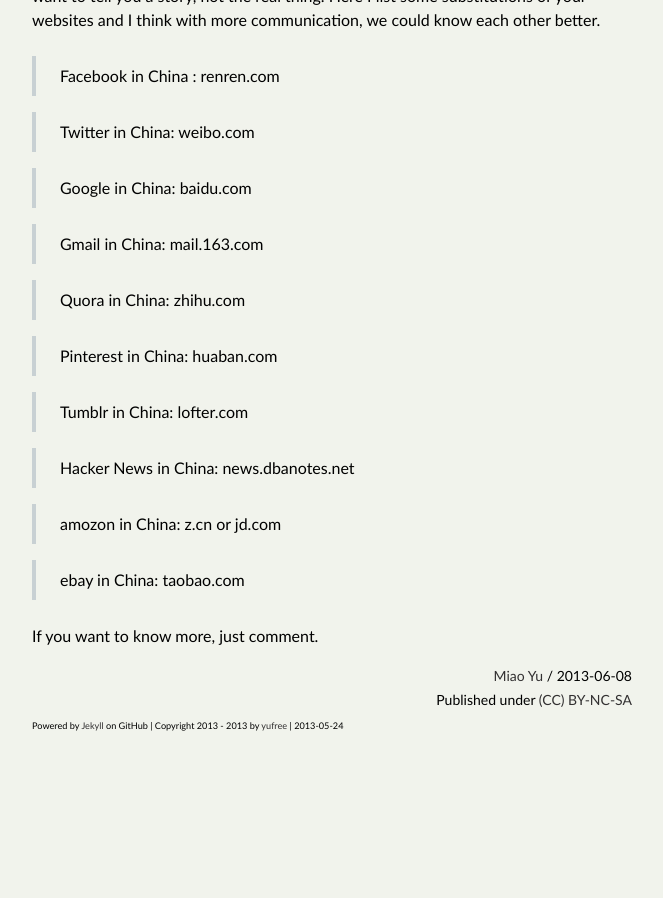
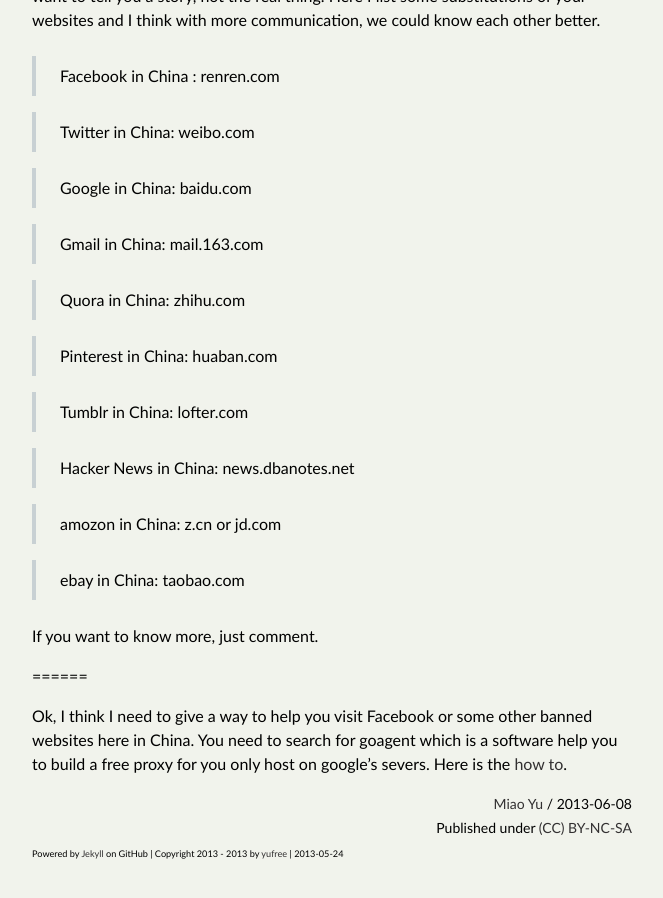
Before and after one commit to yufree/blog, a Jekyll site: the page built from _posts/2013-06-08-cloned-websites.md, in a window 1280 px wide and 900 px high, scrolled down 1180 px. Shown: the whole window, without its empty margins (308-971 px from the left). Built offline with Jekyll 4.4.1, drawn with Linux system fonts in a browser that asks for light colours; some web fonts are replaced; comment, search, counter and statistics services are not loaded; before the commit the page ends 1952 px from its top, so only the background shows below that.

Commit message:
add a how to

```diff
--- a/_posts/2013-06-08-cloned-websites.md
+++ b/_posts/2013-06-08-cloned-websites.md
@@ -44,3 +44,7 @@
 > ebay in China: taobao.com
 
 If you want to know more, just comment.
+
+======
+
+Ok, I think I need to give a way to help you visit Facebook or some other banned websites here in China. You need to search for goagent which is a software help you to build a free proxy for you only host on google's severs. Here is the [how to](http://freenuts.com/how-to-install-and-use-goagent/).
```
